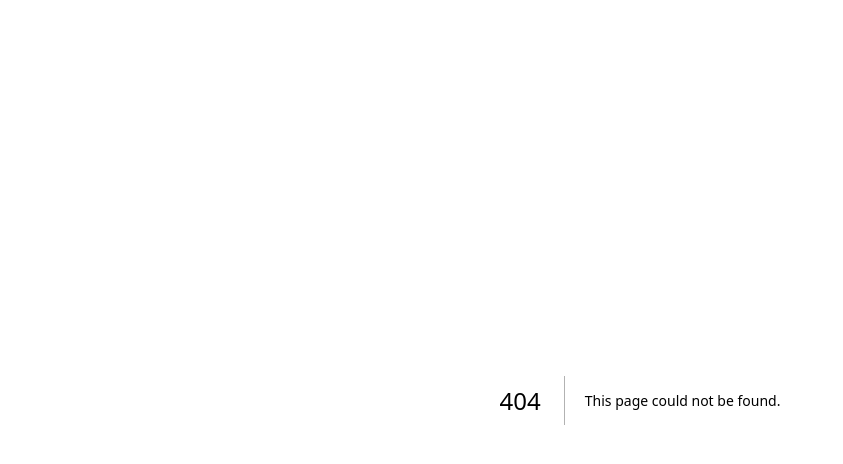
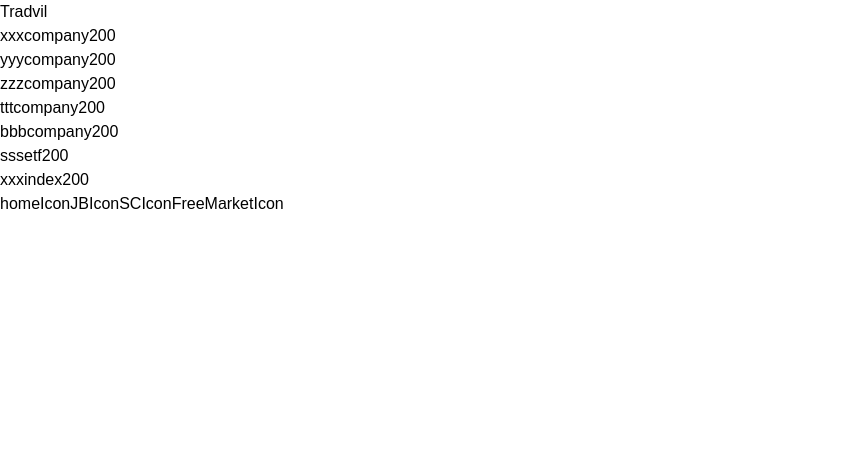
Before and after one commit to Abonsama/tradvil, a Next.js app: page /stockPage in a window 1280 px wide. Before the commit this address had no page. Shown: the top 464 px of the page, without its empty margins (0-843 px from the left). Built offline with nearby package versions, Linux system fonts and the light colour scheme.

Commit message:
Fix:set the functionality of stock page

```diff
--- /dev/null
+++ b/app/stockPage/page.tsx
@@ -0,0 +1,88 @@
+import Header from "../header"
+import Navbar from "../navbar"
+export default function StockPage(){
+    function getData(){
+        let fetchData=[
+            {
+                type:"company",
+                sharePrice:200,
+                name:"xxx"
+            },
+            {
+                type:"company",
+                sharePrice:200,
+                name:"yyy"
+            },
+            {
+                type:"company",
+                sharePrice:200,
+                name:"zzz"
+            },
+            {
+                type:"company",
+                sharePrice:200,
+                name:"ttt"
+            },
+            {
+                type:"company",
+                sharePrice:200,
+                name:"bbb"
+            },
+            {
+                type:"etf",
+                sharePrice:200,
+                name:"sss"
+            },
+            {
+                type:"index",
+                sharePrice:200,
+                name:"xxx"
+            },
+        ]
+        function StLi(DD){
+            let li1=[];
+            let li2=[];
+            let li3=[];
+            for (let st=0;st < DD.length;st++){
+                if(DD[st].type=='company'){
+                    li1.push(DD[st])
+                }else if(DD[st].type=='etf'){
+                    li2.push(DD[st])
+                }else {li2.push(DD[st])}
+            }
+            return (
+                <ul>
+                    {li1.map((i) => (
+                    <li key={`${i.name}-${i.type}`}>
+                        <span>{i.name}</span>
+                        <span>{i.type}</span>
+                        <span>{i.sharePrice}</span>
+                    </li>
+                    ))}
+                    {li2.map((i) => (
+                        <li key={`${i.name}-${i.type}`}>
+                        <span>{i.name}</span>
+                        <span>{i.type}</span>
+                        <span>{i.sharePrice}</span>
+                        </li>
+                    ))}
+                    {li3.map((i) => (
+                        <li key={`${i.name}-${i.type}`}>
+                        <span>{i.name}</span>
+                        <span>{i.type}</span>
+                        <span>{i.sharePrice}</span>
+                        </li>
+                    ))}
+                    </ul>
+                );
+        }
+        return StLi(fetchData)
+    }
+    return(
+        <section>
+            <Header></Header>
+            {getData()}
+            <Navbar></Navbar>
+        </section>
+    )
+}
```
